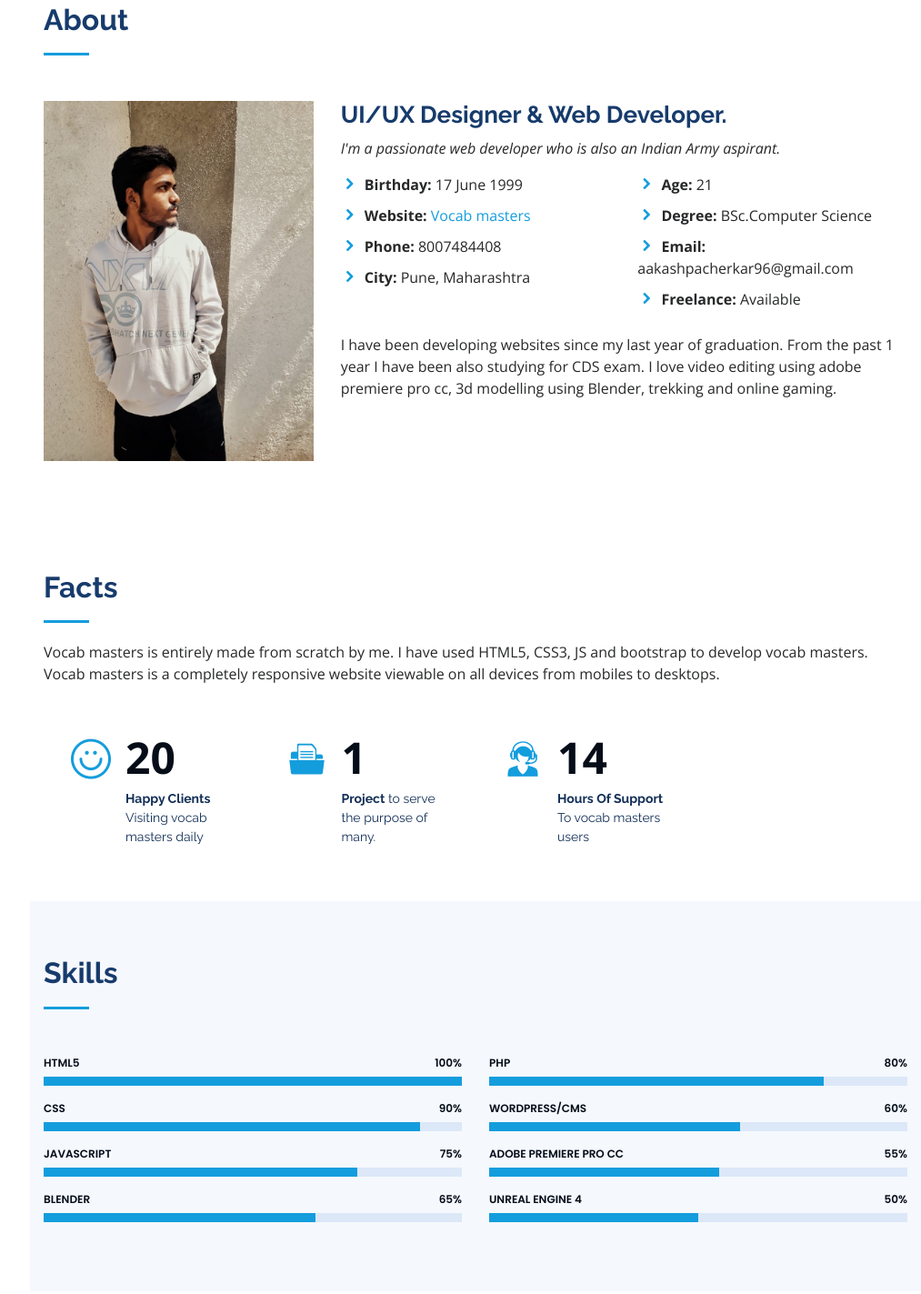
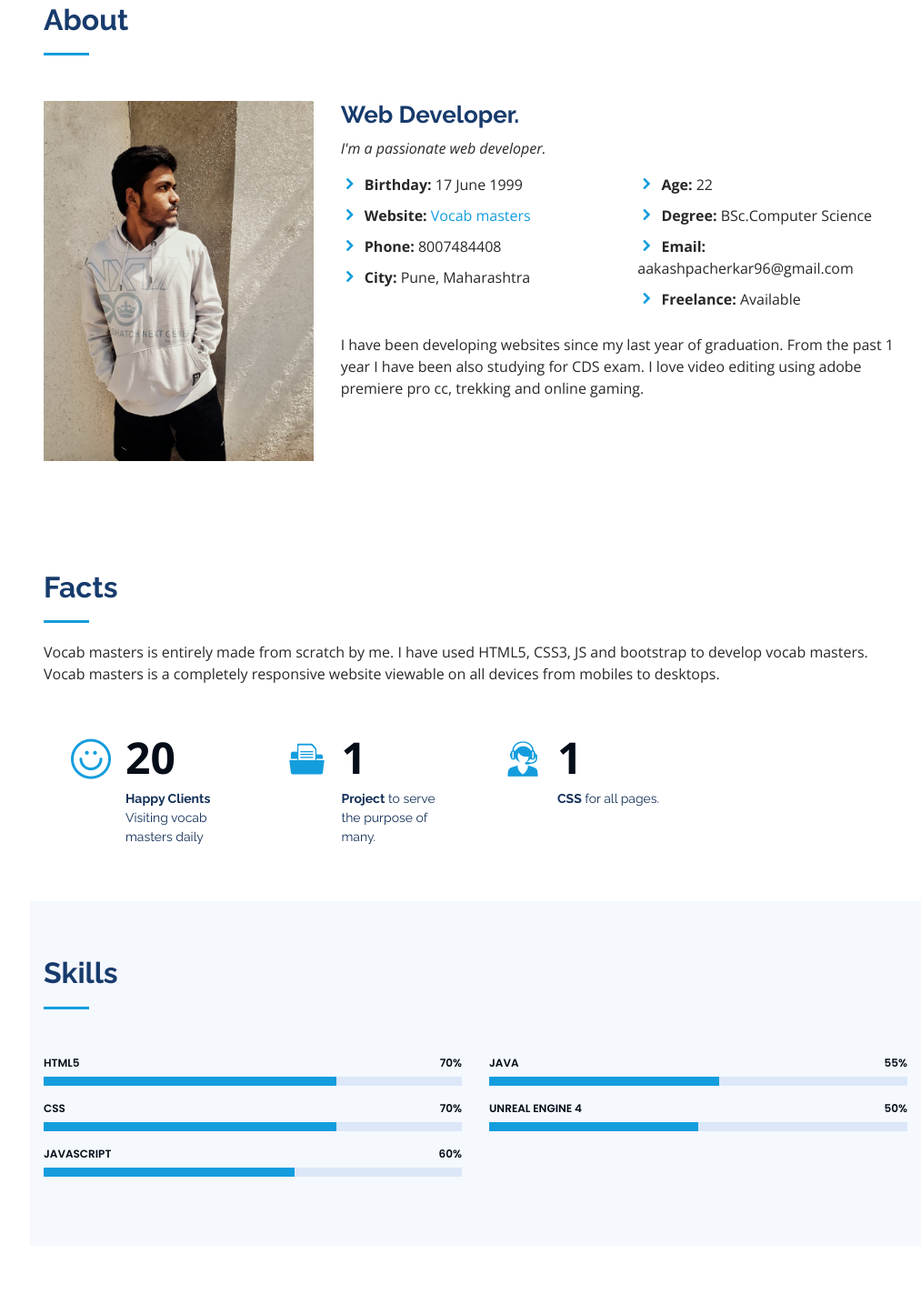
Before and after one commit to Aakash-Pacherkar/CV, a plain HTML site: page index.html in a window 1280 px wide. Shown: the part 857-2280 px from the top of the page at 91% size, without its empty margins (267-1280 px from the left). Drawn offline with nearby package versions, Linux system fonts and the light colour scheme.

Commit message:
July 2021 Updated Resume

```diff
--- a/index.html
+++ b/index.html
@@ -5,7 +5,7 @@
   <meta charset="utf-8">
   <meta content="width=device-width, initial-scale=1.0" name="viewport">
 
-  <title>Aakash Pacherkar CV</title>
+  <title>Aakash Pacherkar </title>
   <meta content="" name="descriptison">
   <meta content="" name="keywords">
 
@@ -71,7 +71,7 @@
   <section id="hero" class="d-flex flex-column justify-content-center align-items-center">
     <div class="hero-container" data-aos="fade-in">
       <h1>Aakash Pacherkar</h1>
-      <p>I'm <span class="typed" data-typed-items="Web Developer, Video editor, Gamer, Photographer"></span></p>
+      <p>I'm <span class="typed" data-typed-items="Web Developer"></span></p>
     </div>
   </section><!-- End Hero -->
 
@@ -91,9 +91,9 @@
             <img src="assets/img/profpic.jpg" class="img-fluid" alt="">
           </div>
           <div class="col-lg-8 pt-4 pt-lg-0 content" data-aos="fade-left">
-            <h3>UI/UX Designer &amp; Web Developer.</h3>
+            <h3>Web Developer.</h3>
             <p class="font-italic">
-              I'm a passionate web developer who is also an Indian Army aspirant.
+              I'm a passionate web developer.
             </p>
             <div class="row">
               <div class="col-lg-6">
@@ -106,7 +106,7 @@
               </div>
               <div class="col-lg-6">
                 <ul>
-                  <li><i class="icofont-rounded-right"></i> <strong>Age:</strong> 21</li>
+                  <li><i class="icofont-rounded-right"></i> <strong>Age:</strong> 22</li>
                   <li><i class="icofont-rounded-right"></i> <strong>Degree:</strong> BSc.Computer Science</li>
                   <li><i class="icofont-rounded-right"></i> <strong>Email:</strong> aakashpacherkar96@gmail.com</li>
                   <li><i class="icofont-rounded-right"></i> <strong>Freelance:</strong> Available</li>
@@ -114,7 +114,7 @@
               </div>
             </div>
             <p>
-              I have been developing websites since my last year of graduation. From the past 1 year I have been also studying for CDS exam. I love video editing using adobe premiere pro cc, 3d modelling using Blender, trekking and online gaming.
+              I have been developing websites since my last year of graduation. From the past 1 year I have been also studying for CDS exam. I love video editing using adobe premiere pro cc, trekking and online gaming.
             </p>
           </div>
         </div>
@@ -152,8 +152,8 @@
           <div class="col-lg-3 col-md-6 d-md-flex align-items-md-stretch" data-aos="fade-up" data-aos-delay="200">
             <div class="count-box">
               <i class="icofont-live-support"></i>
-              <span data-toggle="counter-up">14</span>
-              <p><strong>Hours Of Support</strong> To vocab masters users</p>
+              <span data-toggle="counter-up">1</span>
+              <p><strong>CSS</strong> for all pages.</p>
             </div>
           </div>
 
@@ -176,53 +176,53 @@
           <div class="col-lg-6" data-aos="fade-up">
 
             <div class="progress">
-              <span class="skill">HTML5 <i class="val">100%</i></span>
+              <span class="skill">HTML5 <i class="val">70%</i></span>
               <div class="progress-bar-wrap">
-                <div class="progress-bar" role="progressbar" aria-valuenow="100" aria-valuemin="0" aria-valuemax="100"></div>
+                <div class="progress-bar" role="progressbar" aria-valuenow="70" aria-valuemin="0" aria-valuemax="100"></div>
               </div>
             </div>
 
             <div class="progress">
-              <span class="skill">CSS <i class="val">90%</i></span>
+              <span class="skill">CSS <i class="val">70%</i></span>
               <div class="progress-bar-wrap">
-                <div class="progress-bar" role="progressbar" aria-valuenow="90" aria-valuemin="0" aria-valuemax="100"></div>
+                <div class="progress-bar" role="progressbar" aria-valuenow="70" aria-valuemin="0" aria-valuemax="100"></div>
               </div>
             </div>
 
             <div class="progress">
-              <span class="skill">JavaScript <i class="val">75%</i></span>
+              <span class="skill">JavaScript <i class="val">60%</i></span>
               <div class="progress-bar-wrap">
-                <div class="progress-bar" role="progressbar" aria-valuenow="75" aria-valuemin="0" aria-valuemax="100"></div>
+                <div class="progress-bar" role="progressbar" aria-valuenow="60" aria-valuemin="0" aria-valuemax="100"></div>
               </div>
             </div>
 
-            <div class="progress">
+            <!--<div class="progress">
               <span class="skill">Blender <i class="val">65%</i></span>
               <div class="progress-bar-wrap">
                 <div class="progress-bar" role="progressbar" aria-valuenow="65" aria-valuemin="0" aria-valuemax="100"></div>
               </div>
-            </div>
+            </div>-->
 
           </div>
 
           <div class="col-lg-6" data-aos="fade-up" data-aos-delay="100">
 
-            <div class="progress">
+            <!--<div class="progress">
               <span class="skill">PHP <i class="val">80%</i></span>
               <div class="progress-bar-wrap">
                 <div class="progress-bar" role="progressbar" aria-valuenow="80" aria-valuemin="0" aria-valuemax="100"></div>
               </div>
-            </div>
+            </div>-->
 
-            <div class="progress">
+            <!--<div class="progress">
               <span class="skill">WordPress/CMS <i class="val">60%</i></span>
               <div class="progress-bar-wrap">
                 <div class="progress-bar" role="progressbar" aria-valuenow="60" aria-valuemin="0" aria-valuemax="100"></div>
               </div>
-            </div>
+            </div>-->
 
             <div class="progress">
-              <span class="skill">Adobe premiere pro cc <i class="val">55%</i></span>
+              <span class="skill">JAVA <i class="val">55%</i></span>
               <div class="progress-bar-wrap">
                 <div class="progress-bar" role="progressbar" aria-valuenow="55" aria-valuemin="0" aria-valuemax="100"></div>
               </div>
```
